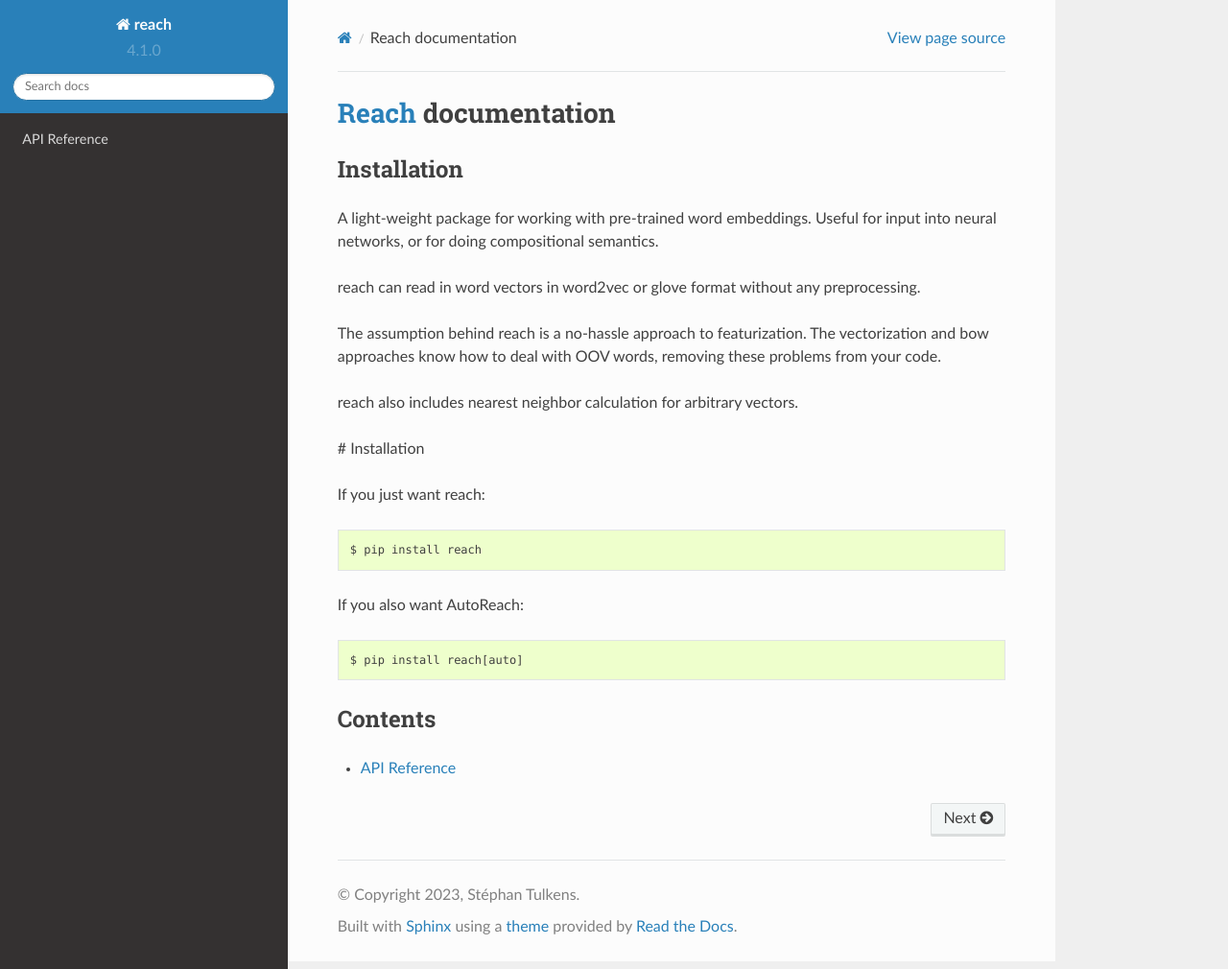
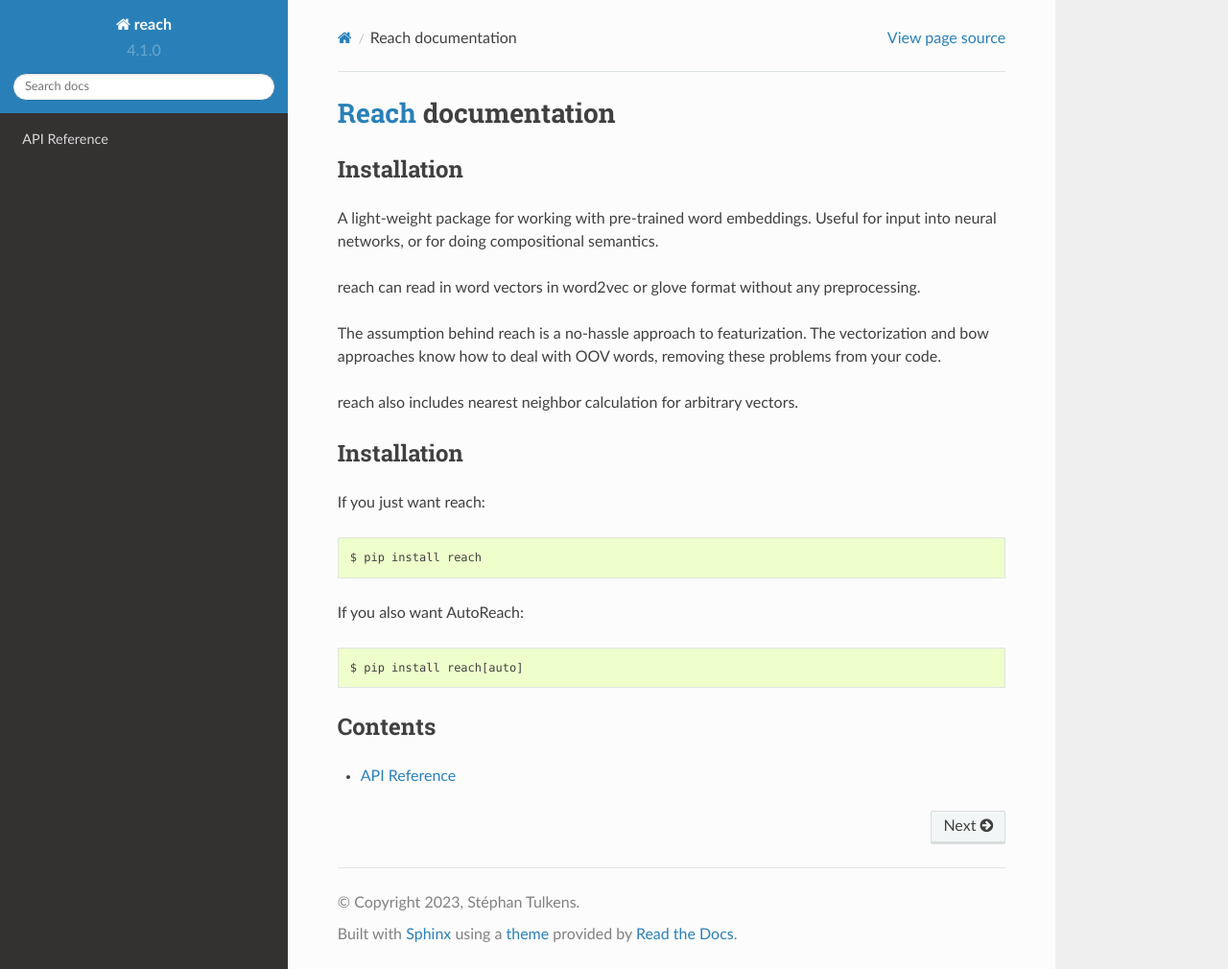
Before and after one commit to stephantul/reach, a Sphinx documentation site: the page built from docs/index.rst, in a window 1280 px wide and 1010 px high. Shown: the whole window at 96% size. Built offline with Sphinx 7.4.7 and the Read the Docs theme 2.0.0, drawn with Linux system fonts in a browser that asks for light colours.

Commit message:
Fix md formatting in rst

```diff
--- a/docs/index.rst
+++ b/docs/index.rst
@@ -15,7 +15,8 @@
 
 reach also includes nearest neighbor calculation for arbitrary vectors.
 
-# Installation
+Installation
+------------
 
 If you just want reach:
 
```
